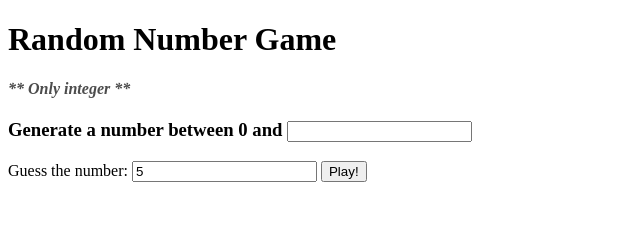
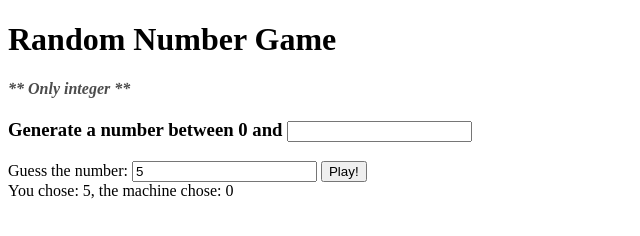
Before and after one commit to hyrmzz1/vanilla-js, a plain HTML site: page assignments/assignment7/index.html in a window 1280 px wide. Both pictures are taken after typing "5" into the empty fields and a click on the button "Play!". Shown: the whole page, without its empty margins (0-640 px from the left). Drawn offline with Linux system fonts and the light colour scheme.

Commit message:
play button 눌렀을 때 span 나오도록

```diff
--- a/assignments/assignment7/app.js
+++ b/assignments/assignment7/app.js
@@ -1,13 +1,27 @@
-// play 버튼 누르면 #gameResult span 내부 글씨 보이게
-// span 에는 guessedNum 값 출력되야함.
-// you won - you lost는 조건문 사용해야 할듯.
 const guessNumForm = document.querySelector("form");
+const guessedNumInput = document.querySelector("#guessedNum");
+const maxNumInput = document.querySelector("#maxNum");
+const result = document.querySelector("#gameResult");   // id는 #, class는 .
+
+const HIDDEN_CLASSNAME = "hidden";  // 여러번 사용되는 string은 변수화.(대문자로)
 
 function onNumSubmit(event){
     // 기본동작 막기. form의 기본동작은 submit.
     // submit은 엔터를 누르거나 버튼을 클릭할 때 발생.
     // submit되면 새로고침되며 입력받은 input value(여기선 guessedNum)이 사라짐
     event.preventDefault();
+
+    // span에는 guessedNum 값 출력되야함.
+    const guessedNum = guessedNumInput.value;
+    const maxNum = maxNumInput.value;
+    result.innerHTML = `You chose: ${guessedNum}, the machine chose: ${Math.round(Math.random()*maxNum)}`;  //round써야 0부터 maxNum까지 나오는듯?
+    //innerText vs innerHTML?
+
+    // you won - you lost는 조건문 사용
+
+    // play 버튼 누르면 #gameResult span 내부 글씨 보이게
+    result.classList.remove(HIDDEN_CLASSNAME);
+
 }
 
 guessNumForm.addEventListener("submit", onNumSubmit);
--- a/assignments/assignment7/index.html
+++ b/assignments/assignment7/index.html
@@ -18,12 +18,15 @@
         <input type="number" id="guessedNum" min="0">
         <button>Play!</button>
       </form>
-    <!-- input에서 required나 maxLength 등의 유효성검사기능 사용하려면 form 내부에 있어야 함. -->
-    <!-- js 코드 div일땐 작동하지만 form이면 작동하지 않는 이유? -->
-    <!-- 왜냐하면 input 안의 button을 누르거나 type이 submit인 input을 클릭(또는 엔터)하면 form이 submit되고 브라우저 새로고침됨. -->
-    <!-- 새로고침되기 때문에 원래 js 파일에 있던 console.log 코드 작동 안하고 에러뜨는 것임. -->
-        <div id="gameResult"><span></span></div>
-      </div>
+      <!-- input에서 required나 maxLength 등의 유효성검사기능 사용하려면 form 내부에 있어야 함. -->
+      <!--
+        위의 form이 div라면 js에서 작동하지만, form이면 내부 코드 작동하지 않는 이유?
+        왜냐하면 input 안의 button을 누르거나 type이 submit인 input을 클릭(또는 엔터)하면,
+        form이 submit되고 브라우저 새로고침됨. (=브라우저의 기본 동작)
+        새로고침으로 인해 원래 js 파일에 있던 코드 작동 안하고 에러뜨는 것임.
+      -->
+    </div>
+    <div id="gameResult" class="hidden"><span></span></div>
     <script src="app.js"></script>
   </body>
 </html>
--- a/assignments/assignment7/style.css
+++ b/assignments/assignment7/style.css
@@ -2,3 +2,9 @@ h4{
     font-style: italic;
     color: rgba(0, 0, 0, 0.7);
 }
+
+.hidden{
+    display: none;
+    /* visiility: none; 은 공간은 그대로 두되 보이지 않게.
+    display: none; 은 공간까지 사라지며 보이지 않게. */
+}
```
